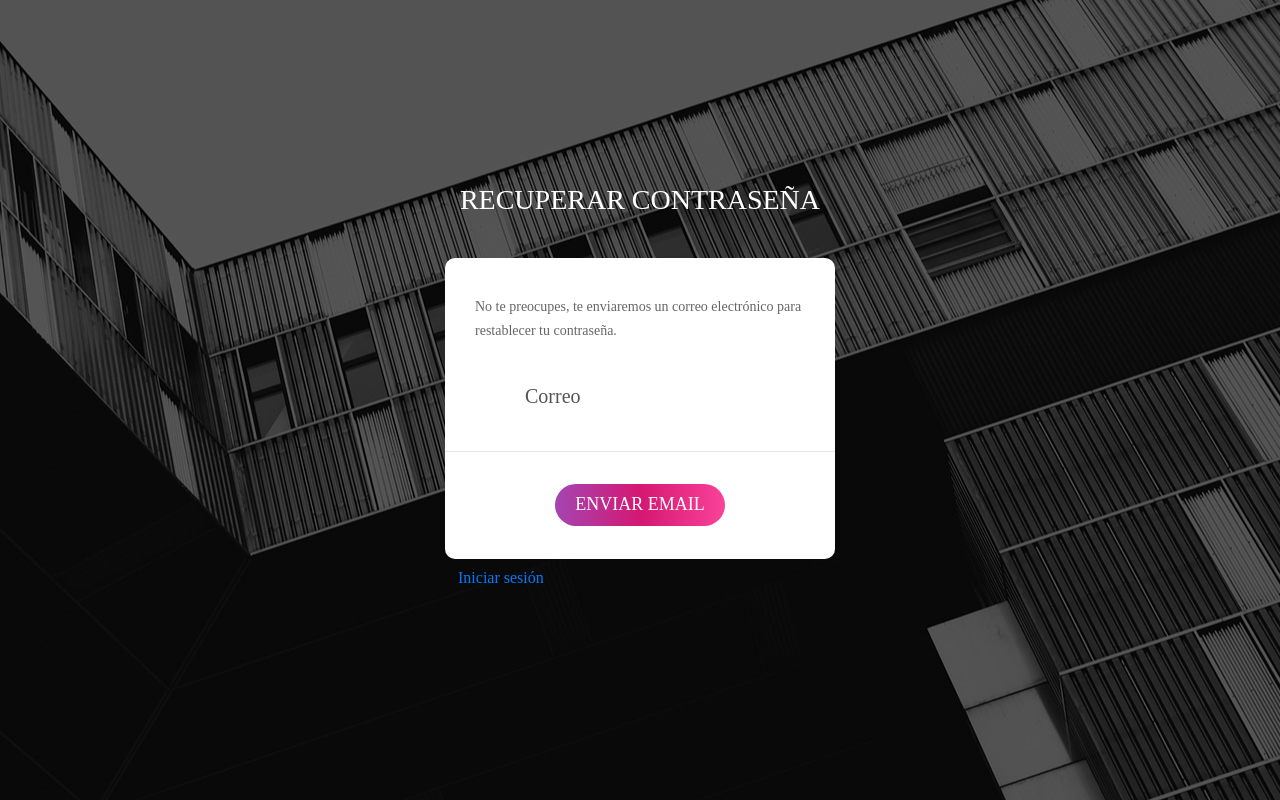
After one commit to raidolContreras/IN-RH, a PHP site: page /view/pages/Login/Forgot-Password.php in a window 1280 px wide. The commit adds this page. Run offline with PHP 8.4, Linux system fonts and the light colour scheme; some libraries are stand-ins or nearby versions; some web fonts are replaced.

Commit message:
Envio de correo de recuperación de contraseñas

```diff
--- a/controller/formularios.controlador.php
+++ b/controller/formularios.controlador.php
@@ -764,5 +764,10 @@ class ControladorFormularios{
     	$respuesta = ModeloFormularios::mdlEmpleadosEspecial($tabla,$item,$valor);
     	return $respuesta;
     }
+
+    static public function ctrForgotPasswordEmail($datos){
+    	$respuesta = ModeloFormularios::mdlForgotPasswordEmail($datos);
+    	return $respuesta;
+    }
 	/*---------- Fin de ControladorFormularios ---------- */
 }
--- /dev/null
+++ b/view/pages/Login/Forgot-Password.php
@@ -0,0 +1,106 @@
+<link rel="stylesheet" type="text/css" href="view/pages/Login/vendor/bootstrap/css/bootstrap.min.css">
+<link rel="stylesheet" type="text/css" href="view/pages/Login/fonts/font-awesome-4.7.0/css/font-awesome.min.css">
+<link rel="stylesheet" type="text/css" href="view/pages/Login/fonts/Linearicons-Free-v1.0.0/icon-font.min.css">
+<link rel="stylesheet" type="text/css" href="view/pages/Login/vendor/animate/animate.css">
+<link rel="stylesheet" type="text/css" href="view/pages/Login/vendor/css-hamburgers/hamburgers.min.css">
+<link rel="stylesheet" type="text/css" href="view/pages/Login/vendor/animsition/css/animsition.min.css">
+<link rel="stylesheet" type="text/css" href="view/pages/Login/vendor/select2/select2.min.css">
+<link rel="stylesheet" type="text/css" href="view/pages/Login/vendor/daterangepicker/daterangepicker.css">
+<link rel="stylesheet" type="text/css" href="view/pages/Login/css/util.css">
+<link rel="stylesheet" type="text/css" href="view/pages/Login/css/main.css">
+<?php if (isset($_GET['enviado'])): ?>
+
+<div class="limiter">
+	<div class="container-login100" style="background-image: url('view/pages/Login/images/bg-01.jpg');">
+		<div class="wrap-login100 p-t-30 p-b-50">
+			<span class="login100-form-title p-b-41">
+				Recuperar Contraseña
+			</span>
+			<div class="login100-form validate-form p-b-33 p-t-5">
+				<div class="container-login100-form-btn m-t-32">
+					<h2>Estimado usuario,</h2>
+
+						<p>Le informamos que hemos recibido su solicitud de restablecer su contraseña. Para completar el proceso, por favor revise el correo electrónico que le hemos enviado a la dirección que nos ha facilitado.</p> <p>En el mismo encontrará un enlace para acceder a una página segura donde podrá crear una nueva contraseña.</p>
+
+						<p>Gracias por confiar en nuestro servicio.</p>
+				</div>
+			</div>
+			<div>
+				<a class="btn btn-link" href="Login">Iniciar sesión</a>
+			</div>
+		</div>
+	</div>
+</div>
+<?php else: ?>
+<div class="limiter">
+	<div class="container-login100" style="background-image: url('view/pages/Login/images/bg-01.jpg');">
+		<div class="wrap-login100 p-t-30 p-b-50">
+			<span class="login100-form-title p-b-41">
+				Recuperar Contraseña
+			</span>
+			<form method="post" class="login100-form validate-form p-b-33 p-t-5" id="forgot-form">
+				<div class="container-login100-form-btn m-t-32">
+					<p>No te preocupes, te enviaremos un correo electrónico para restablecer tu contraseña.</p>
+				</div>
+				<div class="wrap-input100 validate-input" data-validate = "Enter username">
+					<input class="input100" type="email" name="forgotEmail" placeholder="Correo">
+					<span class="focus-input100" data-placeholder="&#xe82a;"></span>
+				</div>
+				<div class="container-login100-form-btn m-t-32">
+					<button type="button" class="login100-form-btn" id="forgot-btn">
+						Enviar email
+					</button>
+				</div>
+				<div class="form-result"></div>
+			</form>
+			<div>
+				<a class="btn btn-link" href="Login">Iniciar sesión</a>
+			</div>
+		</div>
+	</div>
+</div>
+
+
+<script>
+
+	$(document).ready(function() {
+		$("#forgot-btn").click(function() {
+		var formData = $("#forgot-form").serialize(); // Obtener los datos del formulario
+
+			$.ajax({
+				url: "ajax.formularios.php", // Ruta al archivo PHP que procesará los datos del formulario
+				type: "POST",
+				data: formData,
+				success: function(response) {
+
+					if (response === '"ok"') {
+						$("#form-result").val("");
+						$("#form-result").parent().after(`
+							<div class='alert alert-success'>Se envió un correo para restablecer su contraseña. Revíselo y si no lo ve, mire el spam.</div>
+							`);
+						setTimeout(function() {
+							location.href = "Forgot-Password&enviado=true";
+						}, 500);
+					}else{
+						$("#form-result").val("");
+						$("#form-result").parent().after(`
+							<div class='alert alert-danger'><b>Error</b>, correo inexistente, verifique el correo</div>
+							`);
+					}
+				}
+			});
+		});
+	});
+
+</script>
+
+<?php endif ?>
+    <script src="https://code.jquery.com/jquery-3.6.0.min.js"></script>
+<script src="view/pages/Login/vendor/animsition/js/animsition.min.js"></script>
+<script src="view/pages/Login/vendor/bootstrap/js/popper.js"></script>
+<script src="view/pages/Login/vendor/bootstrap/js/bootstrap.min.js"></script>
+<script src="view/pages/Login/vendor/select2/select2.min.js"></script>
+<script src="view/pages/Login/vendor/daterangepicker/moment.min.js"></script>
+<script src="view/pages/Login/vendor/daterangepicker/daterangepicker.js"></script>
+<script src="view/pages/Login/vendor/countdowntime/countdowntime.js"></script>
+<script src="view/pages/Login/js/main.js"></script>
--- a/view/pages/Login/css/main.css
+++ b/view/pages/Login/css/main.css
@@ -65,6 +65,7 @@ p {
 	line-height: 1.7;
 	color: #666666;
 	margin: 0px;
+  padding: 0px 30px 0px 30px;
 }
 
 ul, li {
--- a/view/plantilla.php
+++ b/view/plantilla.php
@@ -77,6 +77,7 @@ session_start();
 			include "pages/navs/sidenav.php";
 
 			include "pages/".$_GET["pagina"].".php";
+			echo '<a href="Configuraciones" class="configuration-button"><i class="fas fa-cog rotate-center"></i></a>';
 
 		}elseif(strpos($_GET["pagina"], "Vacantes-") !== false){
 
@@ -104,7 +105,8 @@ session_start();
 			include "pages/Empleado/".$_GET["pagina"].".php";
 
 		}elseif ($_GET["pagina"] == "Login" ||
-				 $_GET["pagina"] == "Salir") {
+				 $_GET["pagina"] == "Salir" ||
+				 $_GET["pagina"] == "Forgot-Password") {
 
 			include "pages/Login/".$_GET["pagina"].".php";
 
@@ -133,12 +135,12 @@ session_start();
 		include "pages/navs/navbar.php";
 		include "pages/navs/sidenav.php";
 		include "pages/Inicio.php";
+		echo '<a href="Configuraciones" class="configuration-button"><i class="fas fa-cog rotate-center"></i></a>';
 	}
 //	include "pages/navs/footer.php";
 
 ?>
 
-	<a href="Configuraciones" class="configuration-button"><i class="fas fa-cog rotate-center"></i></a>
 </div>
 </div>
 </div>
```
Also changed, not shown: ajax.formularios.php (+36 -0 lines), model/formularios.modelo.php (+53 -0 lines), view/pages/Login/Login.php (+29 -33 lines).
